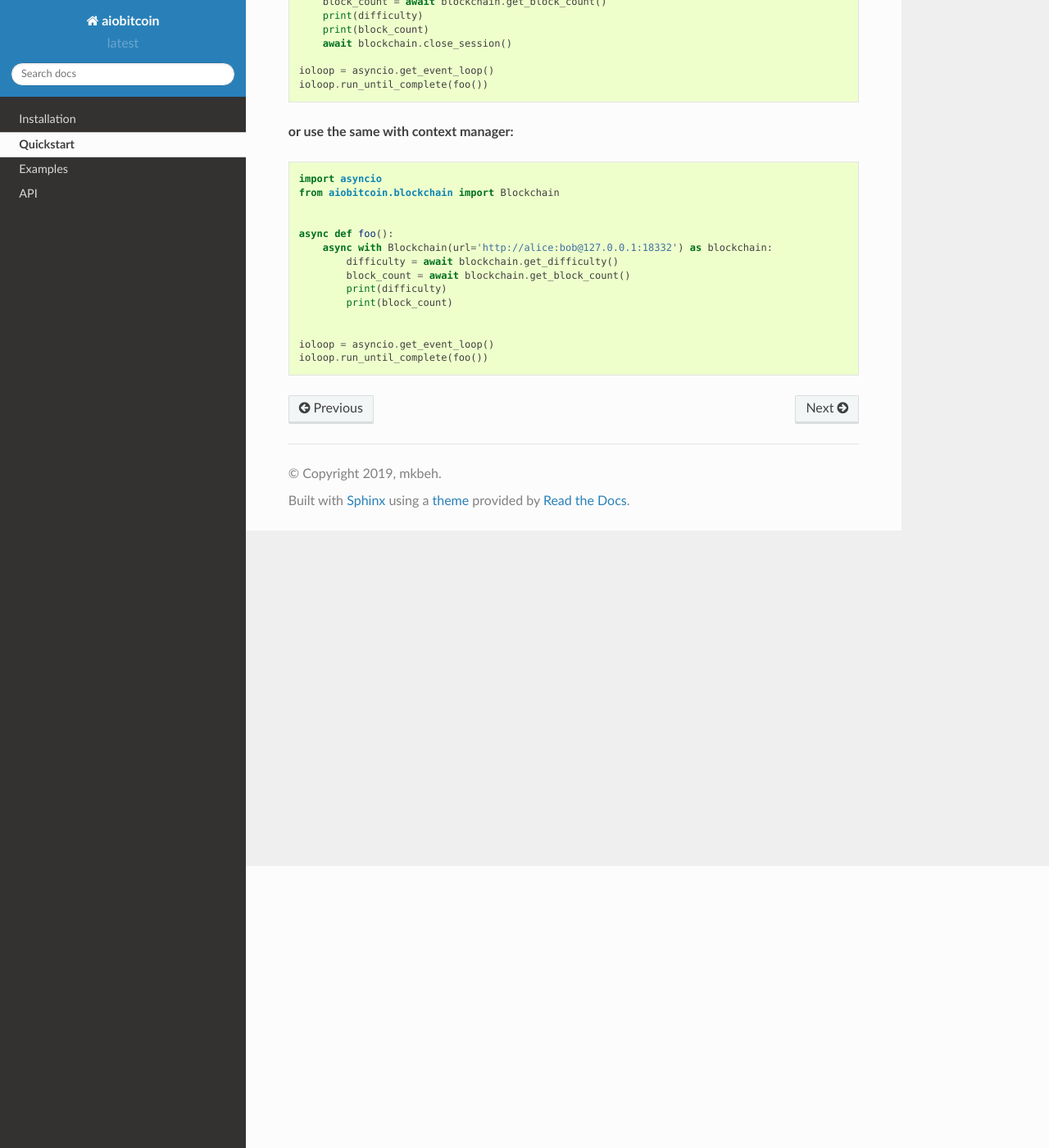
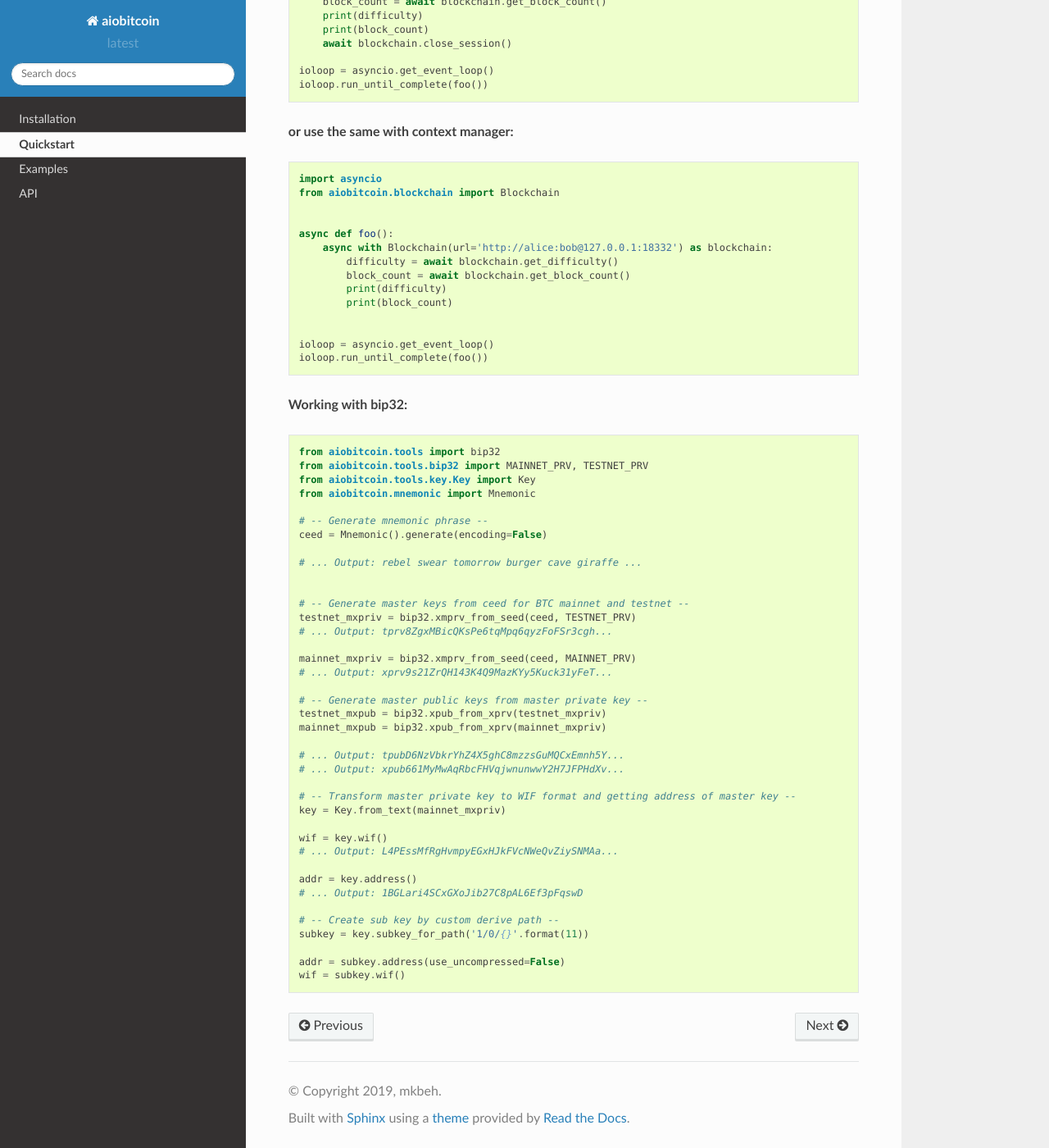
Before and after one commit to mkbeh/aiobitcoin, a Sphinx documentation site: the page built from docs/quickstart.rst, in a window 1280 px wide and 1400 px high, scrolled down 344 px. Shown: the whole window at 82% size. Built offline with Sphinx 7.4.7 and the Read the Docs theme 2.0.0, drawn with Linux system fonts in a browser that asks for light colours.

Commit message:
Updated docs (Quickstart)

```diff
--- a/docs/quickstart.rst
+++ b/docs/quickstart.rst
@@ -37,3 +37,46 @@ Quickstart
 
     ioloop = asyncio.get_event_loop()
     ioloop.run_until_complete(foo())
+
+**Working with bip32:**
+::
+
+    from aiobitcoin.tools import bip32
+    from aiobitcoin.tools.bip32 import MAINNET_PRV, TESTNET_PRV
+    from aiobitcoin.tools.key.Key import Key
+    from aiobitcoin.mnemonic import Mnemonic
+
+    # -- Generate mnemonic phrase --
+    ceed = Mnemonic().generate(encoding=False)
+
+    # ... Output: rebel swear tomorrow burger cave giraffe ...
+
+
+    # -- Generate master keys from ceed for BTC mainnet and testnet --
+    testnet_mxpriv = bip32.xmprv_from_seed(ceed, TESTNET_PRV)
+    # ... Output: tprv8ZgxMBicQKsPe6tqMpq6qyzFoFSr3cgh...
+
+    mainnet_mxpriv = bip32.xmprv_from_seed(ceed, MAINNET_PRV)
+    # ... Output: xprv9s21ZrQH143K4Q9MazKYy5Kuck31yFeT...
+
+    # -- Generate master public keys from master private key --
+    testnet_mxpub = bip32.xpub_from_xprv(testnet_mxpriv)
+    mainnet_mxpub = bip32.xpub_from_xprv(mainnet_mxpriv)
+
+    # ... Output: tpubD6NzVbkrYhZ4X5ghC8mzzsGuMQCxEmnh5Y...
+    # ... Output: xpub661MyMwAqRbcFHVqjwnunwwY2H7JFPHdXv...
+
+    # -- Transform master private key to WIF format and getting address of master key --
+    key = Key.from_text(mainnet_mxpriv)
+
+    wif = key.wif()
+    # ... Output: L4PEssMfRgHvmpyEGxHJkFVcNWeQvZiySNMAa...
+
+    addr = key.address()
+    # ... Output: 1BGLari4SCxGXoJib27C8pAL6Ef3pFqswD
+
+    # -- Create sub key by custom derive path --
+    subkey = key.subkey_for_path('1/0/{}'.format(11))
+
+    addr = subkey.address(use_uncompressed=False)
+    wif = subkey.wif()
```
